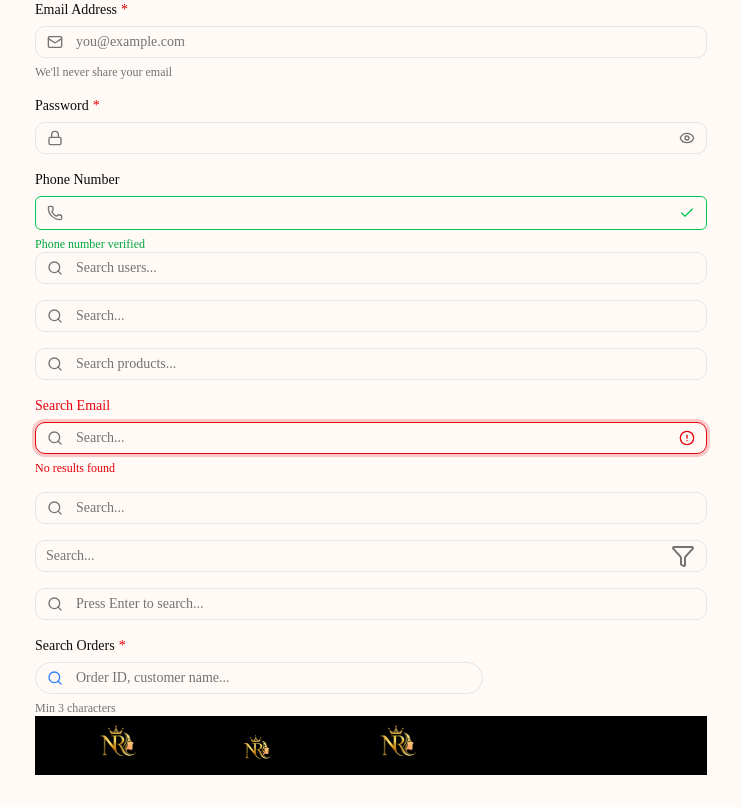
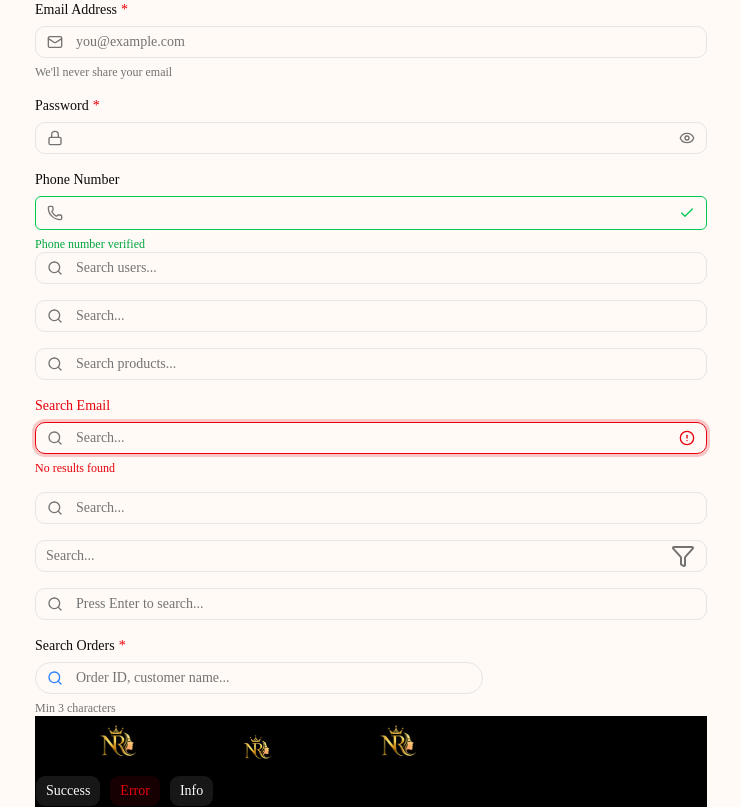
Before and after one commit to Ishwar8264/nikharta-roop, a Next.js app: page /previews in a window 1280 px wide. Shown: the whole page, without its empty margins (269-1010 px from the left). Built offline with nearby package versions, Linux system fonts and the light colour scheme.

Commit message:
add sonnar custom toast

```diff
--- a/app/(previews)/previews/page.tsx
+++ b/app/(previews)/previews/page.tsx
@@ -1,3 +1,4 @@
+import { TestComponent } from "@/components/tost";
 import { InputField } from "@/components/ui/shared/input/generic-input";
 import { SearchInput } from "@/components/ui/shared/input/search-input";
 import { Logo } from "@/components/ui/shared/logo/logo";
@@ -109,6 +110,8 @@ const PreviewsPage = () => {
         <Logo disabled />
         {/* // Disabled + custom size */}
         <Logo disabled size="lg" />
+
+        <TestComponent />
       </div>
     </div>
   );
--- a/app/layout.tsx
+++ b/app/layout.tsx
@@ -1,6 +1,7 @@
 import type { Metadata } from "next";
 import { Geist, Geist_Mono } from "next/font/google";
 import "./globals.css";
+import { Toaster } from "@/components/ui/sonner";
 
 const geistSans = Geist({
   variable: "--font-geist-sans",
@@ -30,6 +31,7 @@ export default function RootLayout({
     >
       <body className="min-h-full bg-[#fffaf6] text-stone-950 selection:bg-rose-200 selection:text-stone-950">
         {children}
+        <Toaster richColors position="top-center" />
       </body>
     </html>
   );
--- /dev/null
+++ b/components/tost.tsx
@@ -0,0 +1,40 @@
+"use client";
+
+import * as React from "react";
+import {
+  showSuccess,
+  showError,
+  showInfo,
+} from "@/components/ui/shared/toast/custom-toast";
+import { Button } from "@/components/ui/button";
+
+export function TestComponent() {
+  return (
+    <div className="flex gap-2">
+      <Button
+        onClick={() =>
+          showSuccess("Login Successful", "Welcome back to Nikharta!")
+        }
+      >
+        Success
+      </Button>
+
+      <Button
+        variant="destructive"
+        onClick={() =>
+          showError("Login Failed", "Invalid mobile number or OTP.")
+        }
+      >
+        Error
+      </Button>
+
+      <Button
+        onClick={() =>
+          showInfo("OTP Sent", "Check your messages for the 6-digit code.")
+        }
+      >
+        Info
+      </Button>
+    </div>
+  );
+}
--- /dev/null
+++ b/components/ui/shared/toast/custom-toast.tsx
@@ -0,0 +1,99 @@
+"use client";
+
+import { toast } from "sonner";
+import { X } from "lucide-react";
+import { cn } from "@/lib/utils";
+
+// ─────────────────────────────────────────────
+// Variants Color Map
+// ─────────────────────────────────────────────
+
+const variants = {
+  default:
+    "bg-white text-stone-800 border-stone-200 shadow-md dark:bg-stone-900 dark:text-stone-100 dark:border-stone-700",
+  success:
+    "bg-emerald-50 text-emerald-800 border-emerald-200 shadow-md dark:bg-emerald-950 dark:text-emerald-300 dark:border-emerald-800",
+  error:
+    "bg-red-50 text-red-800 border-red-200 shadow-md dark:bg-red-950 dark:text-red-300 dark:border-red-800",
+  warning:
+    "bg-amber-50 text-amber-800 border-amber-200 shadow-md dark:bg-amber-950 dark:text-amber-300 dark:border-amber-800",
+  info: "bg-blue-50 text-blue-800 border-blue-200 shadow-md dark:bg-blue-950 dark:text-blue-300 dark:border-blue-800",
+};
+
+// ─────────────────────────────────────────────
+// Custom Toast Component
+// ─────────────────────────────────────────────
+
+interface CustomToastProps {
+  id?: string | number; // Sonner automatically injects this
+  title: string;
+  description?: string;
+  variant?: keyof typeof variants;
+}
+
+export function CustomToast({
+  id,
+  title,
+  description,
+  variant = "default",
+}: CustomToastProps) {
+  return (
+    <div
+      className={cn(
+        "flex w-105 max-w-[90vw] items-start gap-3 rounded-sm border px-3 py-2",
+        variants[variant],
+      )}
+    >
+      {/* ── Close Button (Left Side) ── */}
+      <button
+        onClick={() => toast.dismiss(id)}
+        className={cn(
+          "mt-1.5 flex h-7 w-7 shrink-0 items-center justify-center rounded-full",
+          "border border-border/50 bg-transparent text-muted-foreground",
+          "transition-all hover:bg-black/5 hover:text-foreground dark:hover:bg-white/10",
+          "focus:outline-none focus:ring-2 focus:ring-ring",
+        )}
+        aria-label="Close"
+      >
+        <X className="h-3.5 w-3.5" strokeWidth={2.5} />
+      </button>
+
+      {/* ── Text Content ── */}
+      <div className="flex-1 space-y-1">
+        <p className="text-sm font-semibold leading-tight">{title}</p>
+        {description && (
+          <p className="text-xs opacity-80 leading-relaxed">{description}</p>
+        )}
+      </div>
+    </div>
+  );
+}
+
+// ─────────────────────────────────────────────
+// Helper Functions (Easy to use anywhere)
+// ─────────────────────────────────────────────
+
+export const showToast = (
+  title: string,
+  description?: string,
+  variant: keyof typeof variants = "default",
+) => {
+  return toast(
+    <CustomToast title={title} description={description} variant={variant} />,
+    {
+      unstyled: true,
+    },
+  );
+};
+
+export const showSuccess = (title: string, description?: string) =>
+  showToast(title, description, "success");
+
+export const showError = (title: string, description?: string) =>
+  showToast(title, description, "error");
+
+export const showWarning = (title: string, description?: string) =>
+  showToast(title, description, "warning");
+
+export const showInfo = (title: string, description?: string) =>
+  showToast(title, description, "info");
```
